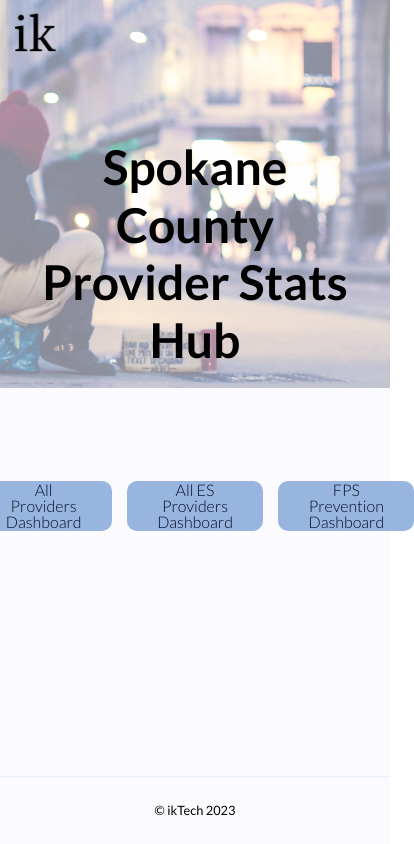
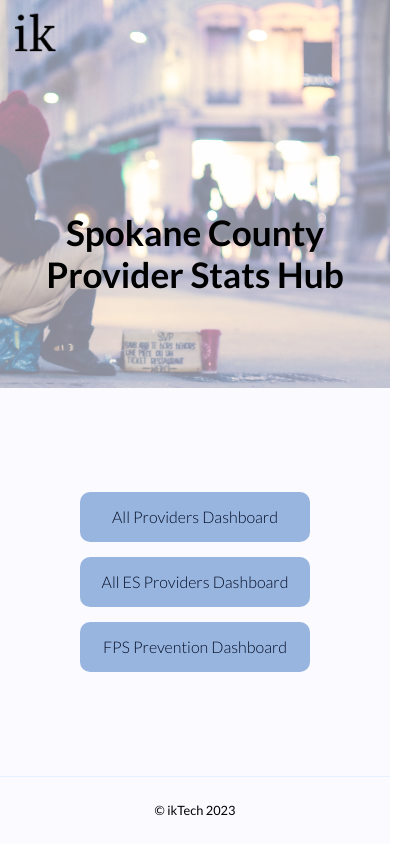
Before and after one commit to fpspokane/reports, an Angular app: page / in a window 390 px wide. Shown: the whole page, 414 px wide, since content can reach past the window. Built offline with nearby package versions, Linux system fonts and the light colour scheme; what ng2-charts would draw is missing.

Commit message:
added responsive layouts

```diff
--- a/src/app/components/splash-page/splash-page.component.css
+++ b/src/app/components/splash-page/splash-page.component.css
@@ -8,7 +8,7 @@
 }
 .sp-title {
   text-align: center;
-  font-size: 3rem;
+  font-size: 2.5rem;
   font-weight: 600;
   line-height: 1.2;
   width: 90%;
@@ -31,12 +31,12 @@
   align-items: center;
   text-align: center;
   text-decoration: none;
+  width: 230px;
   color: var(--primary-text);
   font-weight: 300;
   border-radius: 10px;
   background-color: var(--primary-color);
   height: 50px;
-  padding: 0 30px;
   margin: 0 2%;
   cursor: pointer;
   transition: background-color 300ms ease-out, transform 100ms ease-out;
@@ -47,3 +47,53 @@
 .sp-button:active {
   transform: scale(0.9);
 }
+
+@media (max-width: 768px) {
+  .sp-title-line::after {
+    content: "\a";
+    white-space: pre;
+  }
+  .sp-buttons {
+    flex-direction: column;
+    align-items: center;
+    padding: 50px 0;
+  }
+  .sp-button {
+    margin-bottom: 15px;
+  }
+  .sp-button:last-child {
+    margin-bottom: 0;
+  }
+}
+
+@media (max-width: 414px) {
+  .sp-title {
+    font-size: 2.2rem;
+  }
+  .sp-title-line::after {
+    content: none;
+    white-space: none;
+  }
+}
+
+@media (max-width: 320px) {
+  .sp-title {
+    font-size: 1.8rem;
+  }
+}
+
+@media (orientation: landscape) {
+  .sp-buttons {
+    height: auto;
+    min-height: 46vh;
+  }
+}
+
+@media (max-height: 400px) and (orientation: landscape) {
+  .sp-hero {
+    height: 80vh;
+  }
+  .sp-title {
+    top: 45vh;
+  }
+}
--- a/src/app/components/splash-page/splash-page.component.html
+++ b/src/app/components/splash-page/splash-page.component.html
@@ -1,5 +1,7 @@
 <div class="sp-hero"></div>
-<h1 class="sp-title">Spokane County Provider Stats Hub</h1>
+<h1 class="sp-title">
+  <span class="sp-title-line">Spokane County</span> Provider Stats Hub
+</h1>
 <div class="sp-buttons">
   <a class="sp-button" routerLink="/providers">All Providers Dashboard</a>
   <a class="sp-button" routerLink="/es-providers">All ES Providers Dashboard</a>
```
